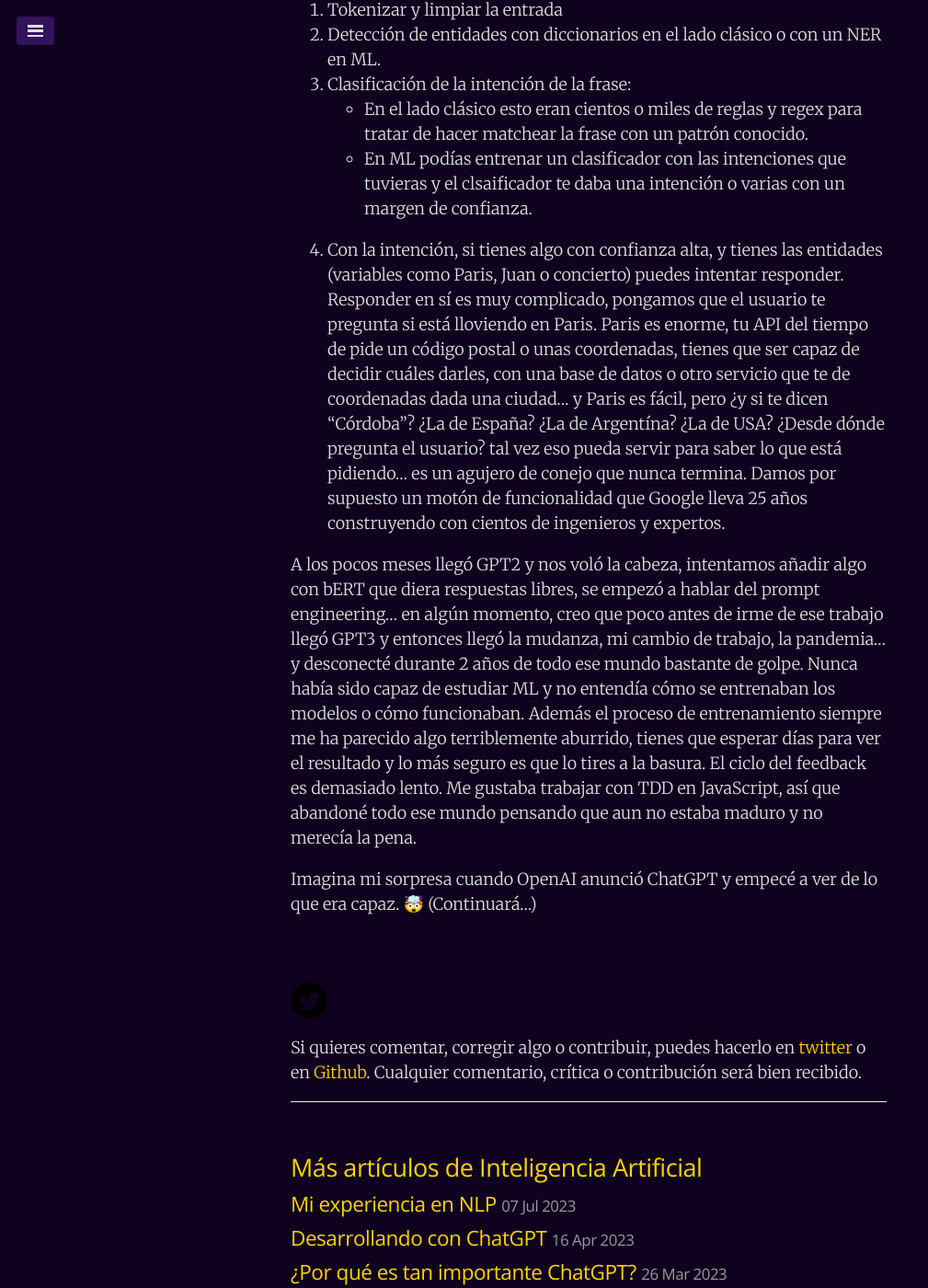
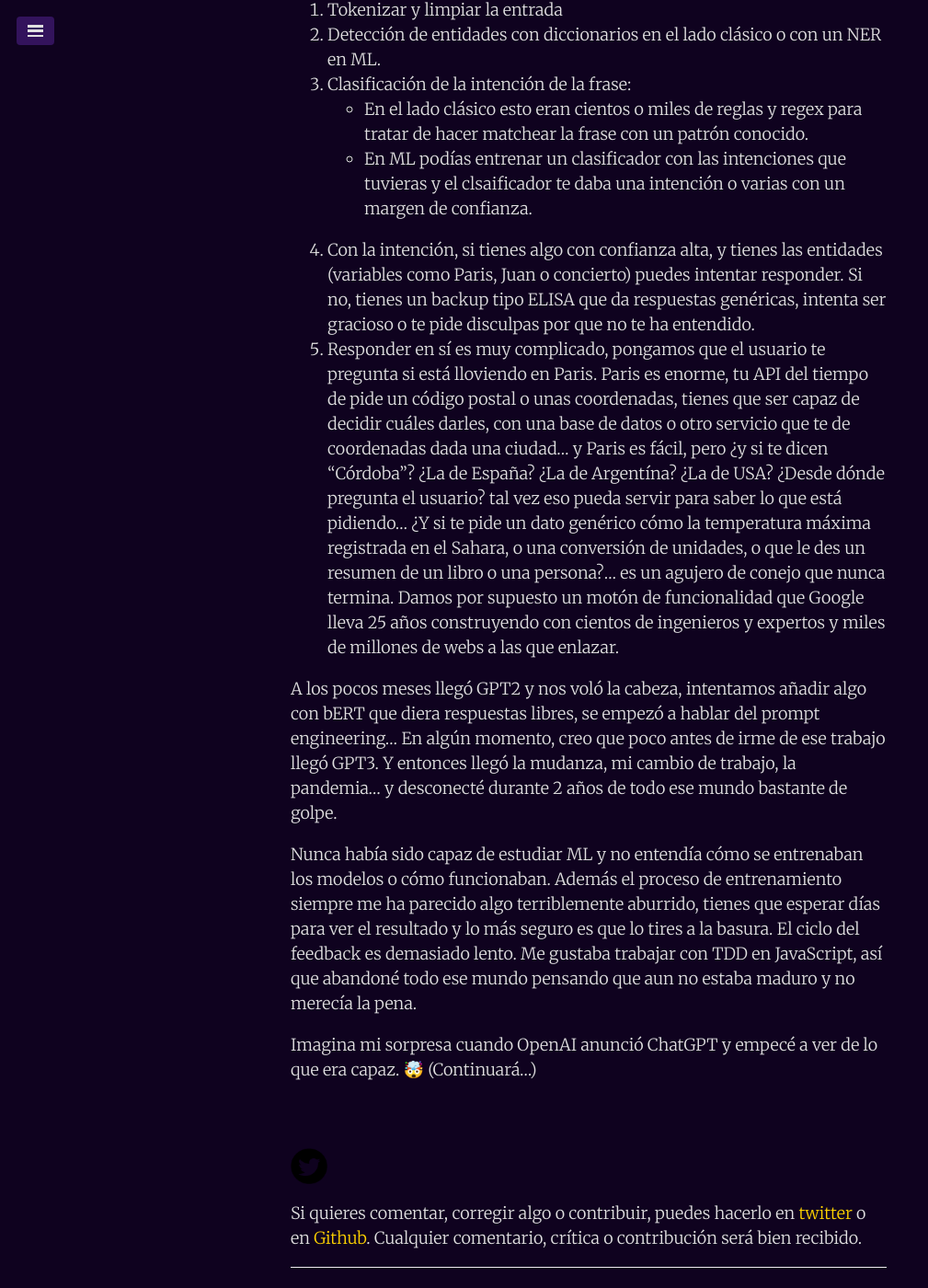
Before and after one commit to juanmirod/juanmirod.github.io, a Jekyll site: the page built from _posts/2023-07-07-mi-experiencia-nlp.markdown, in a window 1280 px wide and 1400 px high, scrolled down 3512 px. Shown: the whole window at 92% size, without its empty margins (0-1009 px from the left). Built offline with Jekyll 4.4.1, drawn with Linux system fonts in a browser that asks for light colours.

Commit message:
some fixes

```diff
--- a/_posts/2023-07-07-mi-experiencia-nlp.markdown
+++ b/_posts/2023-07-07-mi-experiencia-nlp.markdown
@@ -42,8 +42,11 @@
 3. Clasificación de la intención de la frase:
     - En el lado clásico esto eran cientos o miles de reglas y regex para tratar de hacer matchear la frase con un patrón conocido.
     - En ML podías entrenar un clasificador con las intenciones que tuvieras y el clsaificador te daba una intención o varias con un margen de confianza.
-4. Con la intención, si tienes algo con confianza alta, y tienes las entidades (variables como Paris, Juan o concierto) puedes intentar responder. Responder en sí es muy complicado, pongamos que el usuario te pregunta si está lloviendo en Paris. Paris es enorme, tu API del tiempo de pide un código postal o unas coordenadas, tienes que ser capaz de decidir cuáles darles, con una base de datos o otro servicio que te de coordenadas dada una ciudad... y Paris es fácil, pero ¿y si te dicen "Córdoba"? ¿La de España? ¿La de Argentína? ¿La de USA? ¿Desde dónde pregunta el usuario? tal vez eso pueda servir para saber lo que está pidiendo... es un agujero de conejo que nunca termina. Damos por supuesto un motón de funcionalidad que Google lleva 25 años construyendo con cientos de ingenieros y expertos.
+4. Con la intención, si tienes algo con confianza alta, y tienes las entidades (variables como Paris, Juan o concierto) puedes intentar responder. Si no, tienes un backup tipo ELISA que da respuestas genéricas, intenta ser gracioso o te pide disculpas por que no te ha entendido.
+5. Responder en sí es muy complicado, pongamos que el usuario te pregunta si está lloviendo en Paris. Paris es enorme, tu API del tiempo de pide un código postal o unas coordenadas, tienes que ser capaz de decidir cuáles darles, con una base de datos o otro servicio que te de coordenadas dada una ciudad... y Paris es fácil, pero ¿y si te dicen "Córdoba"? ¿La de España? ¿La de Argentína? ¿La de USA? ¿Desde dónde pregunta el usuario? tal vez eso pueda servir para saber lo que está pidiendo... ¿Y si te pide un dato genérico cómo la temperatura máxima registrada en el Sahara, o una conversión de unidades, o que le des un resumen de un libro o una persona?... es un agujero de conejo que nunca termina. Damos por supuesto un motón de funcionalidad que Google lleva 25 años construyendo con cientos de ingenieros y expertos y miles de millones de webs a las que enlazar.
 
-A los pocos meses llegó GPT2 y nos voló la cabeza, intentamos añadir algo con bERT que diera respuestas libres, se empezó a hablar del prompt engineering... en algún momento, creo que poco antes de irme de ese trabajo llegó GPT3 y entonces llegó la mudanza, mi cambio de trabajo, la pandemia... y desconecté durante 2 años de todo ese mundo bastante de golpe. Nunca había sido capaz de estudiar ML y no entendía cómo se entrenaban los modelos o cómo funcionaban. Además el proceso de entrenamiento siempre me ha parecido algo terriblemente aburrido, tienes que esperar días para ver el resultado y lo más seguro es que lo tires a la basura. El ciclo del feedback es demasiado lento. Me gustaba trabajar con TDD en JavaScript, así que abandoné todo ese mundo pensando que aun no estaba maduro y no merecía la pena.
+A los pocos meses llegó GPT2 y nos voló la cabeza, intentamos añadir algo con bERT que diera respuestas libres, se empezó a hablar del prompt engineering... En algún momento, creo que poco antes de irme de ese trabajo llegó GPT3. Y entonces llegó la mudanza, mi cambio de trabajo, la pandemia... y desconecté durante 2 años de todo ese mundo bastante de golpe.
+
+Nunca había sido capaz de estudiar ML y no entendía cómo se entrenaban los modelos o cómo funcionaban. Además el proceso de entrenamiento siempre me ha parecido algo terriblemente aburrido, tienes que esperar días para ver el resultado y lo más seguro es que lo tires a la basura. El ciclo del feedback es demasiado lento. Me gustaba trabajar con TDD en JavaScript, así que abandoné todo ese mundo pensando que aun no estaba maduro y no merecía la pena.
 
 Imagina mi sorpresa cuando OpenAI anunció ChatGPT y empecé a ver de lo que era capaz. 🤯 (Continuará...)
```
